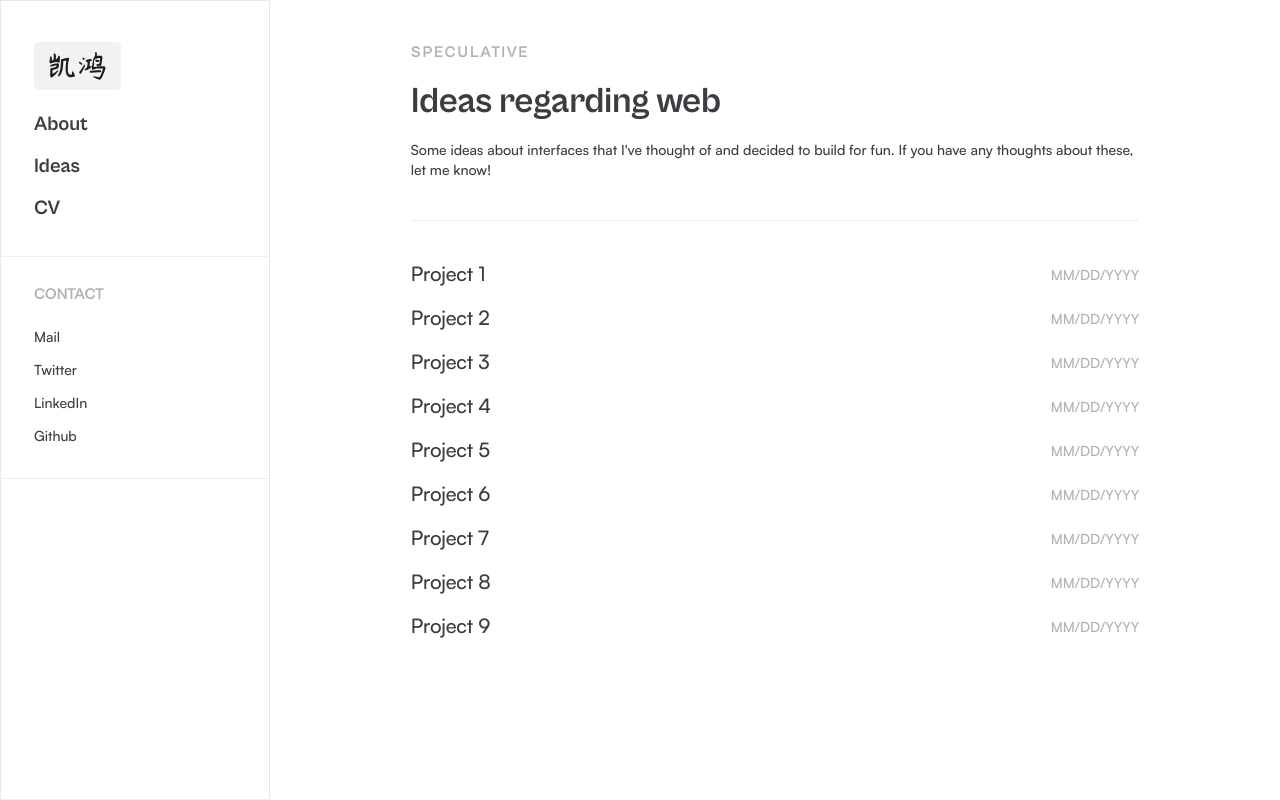
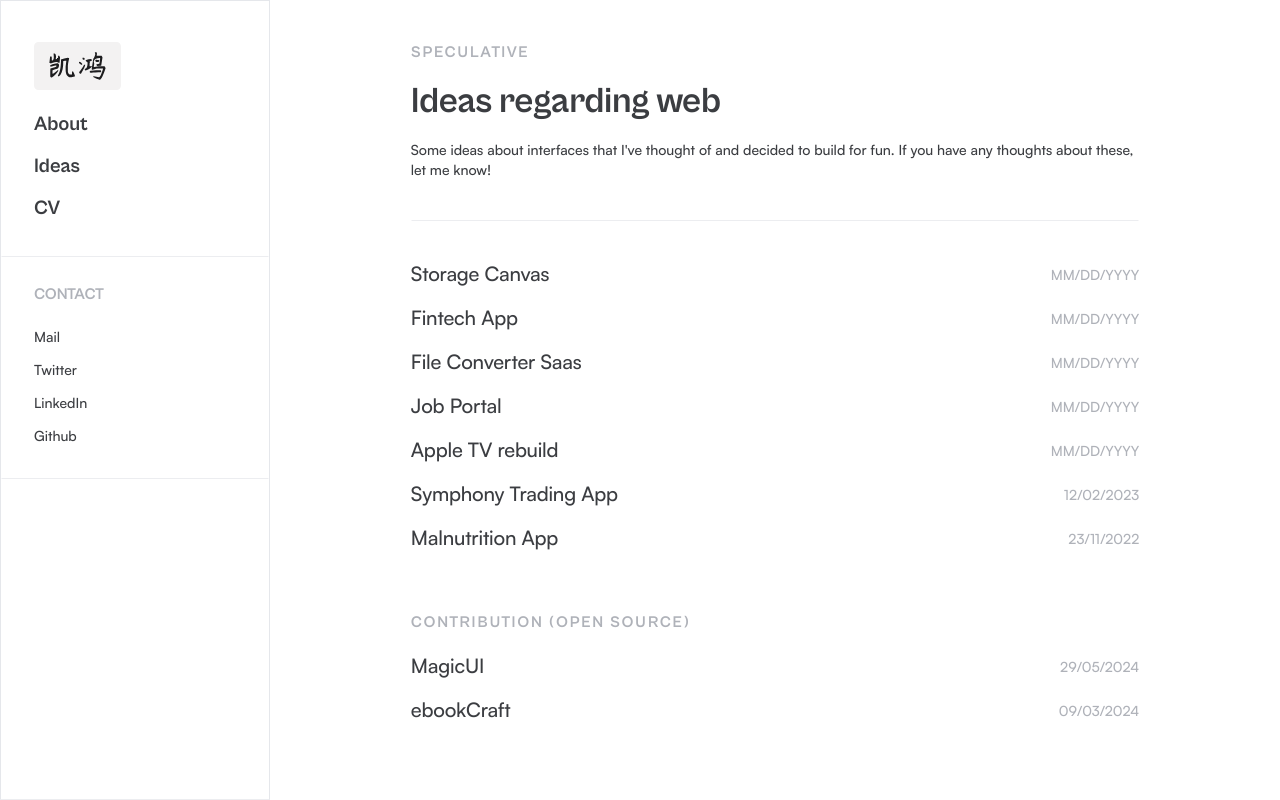
Before and after one commit to pilladipesh33/portfolio-2024, a Next.js app: page /ideas in a window 1280 px wide. Built offline with nearby package versions, Linux system fonts and the light colour scheme.

Commit message:
page tansition and project list updated

```diff
--- a/app/globals.css
+++ b/app/globals.css
@@ -10,3 +10,35 @@
   -webkit-background-clip: text;
   -webkit-text-fill-color: transparent;
 }
+
+.blocks-container {
+  position: fixed;
+  top: 0;
+  left: 0;
+  width: 100dvw;
+  height: 100dvh;
+  display: flex;
+  flex-direction: column;
+  pointer-events: none;
+}
+
+.row {
+  flex: 1;
+  width: 100%;
+  display: flex;
+}
+
+.block {
+  position: relative;
+  flex: 1;
+  background: #3b3d41;
+  margin: -0.25px;
+}
+
+.transition-in .block {
+  transform-origin: top;
+}
+
+.transition-out .block {
+  transform-origin: bottom;
+}
--- a/app/ideas/page.tsx
+++ b/app/ideas/page.tsx
@@ -1,4 +1,5 @@
-import { IdeasContent, ProjectList } from "@/lib/constant";
+import { ListShowcase } from "@/components/list-showcase";
+import { IdeasContent, ProjectList, contributionList } from "@/lib/constant";
 import Link from "next/link";
 import React from "react";
 
@@ -20,27 +21,25 @@ const Ideas = () => {
       <section>
         {ProjectList.map((items) => {
           return (
-            <div
-              key={items.title}
-              className="flex justify-between items-center pb-3 md:pb-5"
-            >
-              <Link
-                href={items.link}
-                target="_blank"
-                className="text-lg md:text-xl leading-6 tracking-[-.01em] text-[#3b3d41] font-body md:font-medium"
-              >
-                {items.title}
-              </Link>
-              <Link
-                href={items.link}
-                target="_blank"
-                className="text-md text-[#afb2b9] font-body"
-              >
-                {items.date}
-              </Link>
-            </div>
+            <ListShowcase
+              title={items.title}
+              link={items.link}
+              date={items.date}
+            />
           );
         })}
+      </section>
+      <section>
+        <h4 className="pt-10 pb-5 uppercase text-xs tracking-[1.86px] text-[#afb2b9] font-title md:text-[16px]">
+          contribution (open source)
+        </h4>
+        {contributionList.map((items) => (
+          <ListShowcase
+            title={items.title}
+            link={items.link}
+            date={items.date}
+          />
+        ))}
       </section>
     </div>
   );
--- /dev/null
+++ b/app/template.tsx
@@ -0,0 +1,62 @@
+"use client";
+
+import { AnimatePresence, motion } from "framer-motion";
+import "./globals.css";
+
+export default function Template({ children }: { children: React.ReactNode }) {
+  const calculateRandomBlockDelay = (rowIndex: number, totalRows: number) => {
+    const blockDelay = Math.random() * 0.5;
+    const rowDelay = (totalRows - rowIndex - 1) * 0.05;
+    return blockDelay + rowDelay;
+  };
+
+  return (
+    <div>
+      {children}
+      <AnimatePresence mode="wait">
+        <div className="blocks-container transition-in">
+          {Array.from({ length: 10 }).map((_, rowIndex) => (
+            <div className="row" key={rowIndex}>
+              {Array.from({ length: 11 }).map((_, blockIndex) => (
+                <motion.div
+                  key={blockIndex}
+                  className="block"
+                  initial={{ scaleY: 1 }}
+                  animate={{ scaleY: 0 }}
+                  exit={{ scaleY: 0 }}
+                  transition={{
+                    duration: 1,
+                    ease: [0.22, 1, 0.36, 1],
+                    delay: calculateRandomBlockDelay(rowIndex, 10),
+                  }}
+                ></motion.div>
+              ))}
+            </div>
+          ))}
+        </div>
+      </AnimatePresence>
+      <AnimatePresence mode="wait">
+        <div className="blocks-container transition-out">
+          {Array.from({ length: 10 }).map((_, rowIndex) => (
+            <div className="row" key={rowIndex}>
+              {Array.from({ length: 11 }).map((_, blockIndex) => (
+                <motion.div
+                  key={blockIndex}
+                  className="block"
+                  initial={{ scaleY: 0 }}
+                  animate={{ scaleY: 0 }}
+                  exit={{ scaleY: 1 }}
+                  transition={{
+                    duration: 1,
+                    ease: [0.22, 1, 0.36, 1],
+                    delay: calculateRandomBlockDelay(rowIndex, 10),
+                  }}
+                ></motion.div>
+              ))}
+            </div>
+          ))}
+        </div>
+      </AnimatePresence>
+    </div>
+  );
+}
--- /dev/null
+++ b/components/list-showcase.tsx
@@ -0,0 +1,31 @@
+"use client";
+
+import Link from "next/link";
+
+type ListShowcaseProps = {
+  title: string;
+  link: string;
+  date: string;
+};
+
+export const ListShowcase = ({ title, link, date }: ListShowcaseProps) => {
+  return (
+    <>
+      <div
+        key={title}
+        className="flex justify-between items-center pb-3 md:pb-5"
+      >
+        <Link
+          href={link === "" ? "/ideas" : link}
+          target="_blank"
+          className="text-lg md:text-xl leading-6 tracking-[-.01em] text-[#3b3d41] font-body md:font-medium"
+        >
+          {title}
+        </Link>
+        <span className="cursor-default text-md text-[#afb2b9] font-body">
+          {date}
+        </span>
+      </div>
+    </>
+  );
+};
--- a/lib/constant.ts
+++ b/lib/constant.ts
@@ -13,49 +13,52 @@ export const IdeasContent = {
 
 export const ProjectList = [
   {
-    title: "Project 1",
+    title: "Storage Canvas",
     date: "MM/DD/YYYY",
     link: "www.google.co.in",
   },
   {
-    title: "Project 2",
+    title: "Fintech App",
     date: "MM/DD/YYYY",
     link: "www.google.co.in",
   },
   {
-    title: "Project 3",
+    title: "File Converter Saas",
     date: "MM/DD/YYYY",
     link: "www.google.co.in",
   },
   {
-    title: "Project 4",
+    title: "Job Portal",
     date: "MM/DD/YYYY",
     link: "www.google.co.in",
   },
   {
-    title: "Project 5",
+    title: "Apple TV rebuild",
     date: "MM/DD/YYYY",
     link: "www.google.co.in",
   },
   {
-    title: "Project 6",
-    date: "MM/DD/YYYY",
-    link: "www.google.co.in",
+    title: "Symphony Trading App",
+    date: "12/02/2023",
+    link: "",
   },
   {
-    title: "Project 7",
-    date: "MM/DD/YYYY",
-    link: "www.google.co.in",
+    title: "Malnutrition App",
+    date: "23/11/2022",
+    link: "",
+  },
+];
+
+export const contributionList = [
+  {
+    title: "MagicUI",
+    link: "https://magicui.design/",
+    date: "29/05/2024",
   },
   {
-    title: "Project 8",
-    date: "MM/DD/YYYY",
-    link: "www.google.co.in",
-  },
-  {
-    title: "Project 9",
-    date: "MM/DD/YYYY",
-    link: "www.google.co.in",
+    title: "ebookCraft",
+    link: "https://github.com/Bashamega/ebookCraft",
+    date: "09/03/2024",
   },
 ];
 
```
